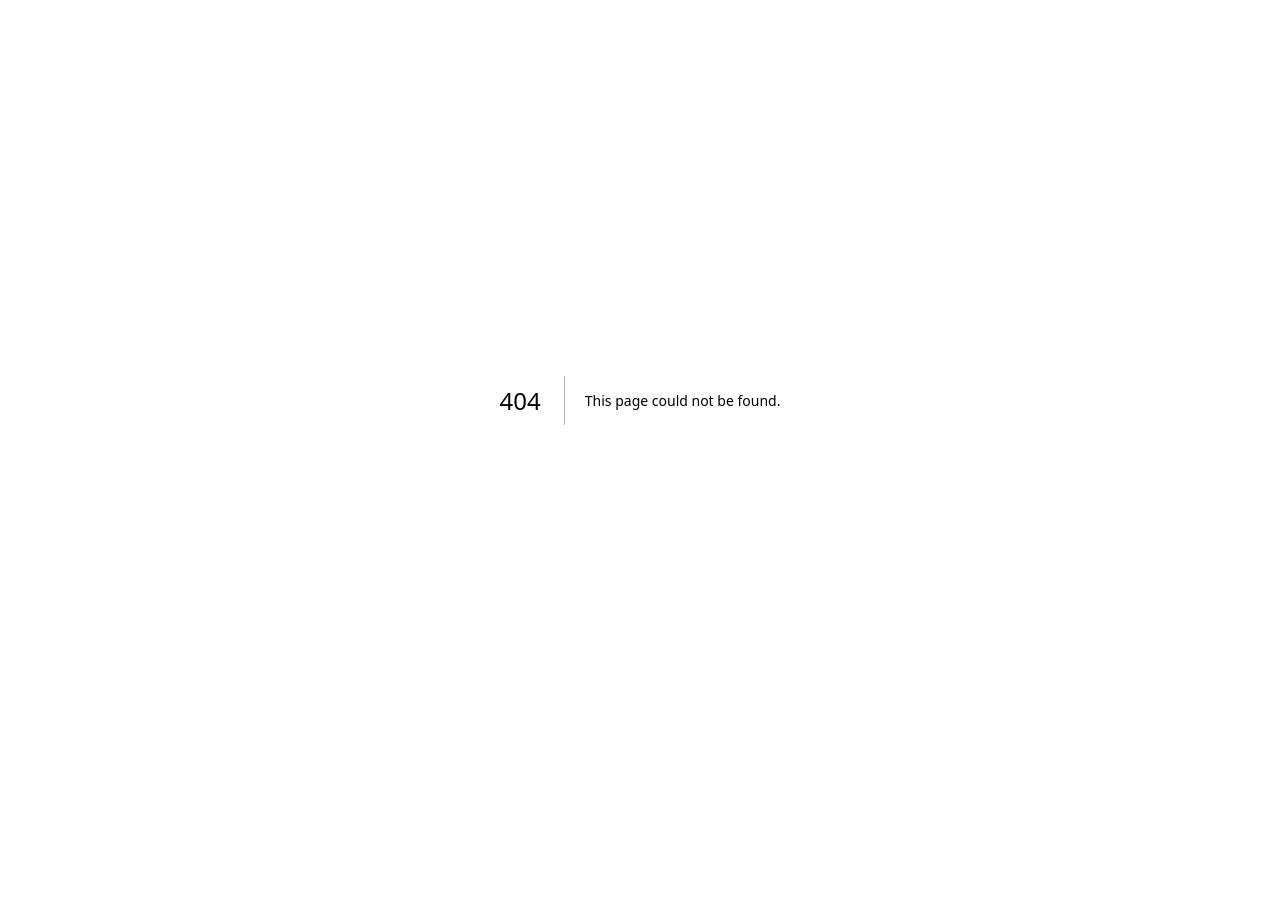
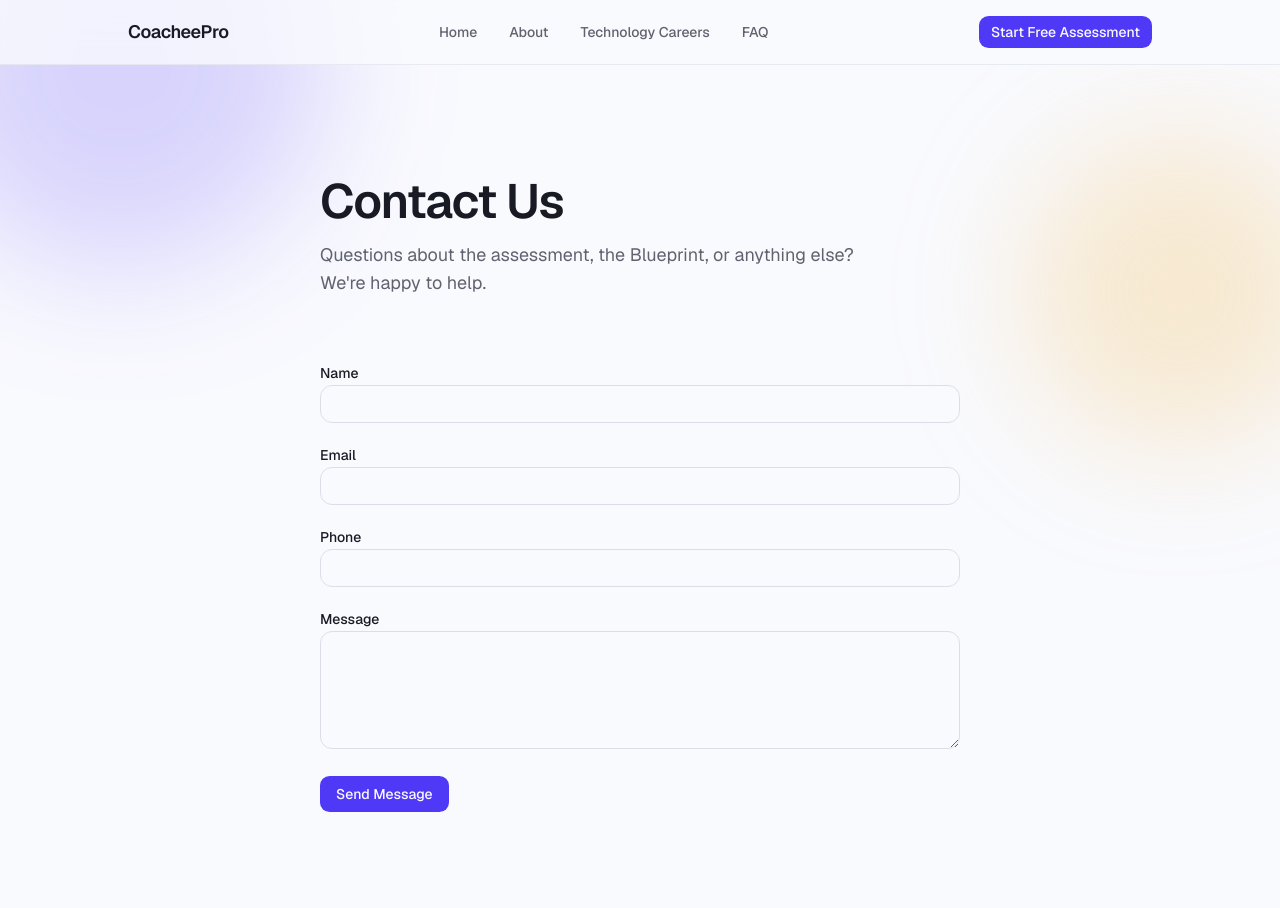
Before and after one commit to NaseerDragonRose/coachee-pro, a Next.js app: page /contact in a window 1280 px wide. Before the commit this address had no page. Shown: the top 908 px of the page. Before the commit the page ends 800 px from the top, so only its background shows below. Built offline with nearby package versions, Linux system fonts and the light colour scheme.

Commit message:
feat: add /contact page

```diff
--- /dev/null
+++ b/app/(marketing)/contact/page.tsx
@@ -0,0 +1,33 @@
+import type { Metadata } from "next"
+
+import { ContactForm } from "@/components/marketing/contact-form"
+import { PageHeader } from "@/components/marketing/page-header"
+import { Reveal } from "@/components/marketing/reveal"
+import { Section } from "@/components/marketing/section"
+import { WhatsappCard } from "@/components/marketing/whatsapp-card"
+
+export const metadata: Metadata = {
+  title: "Contact | CoacheePro",
+  description: "Get in touch with the CoacheePro team.",
+}
+
+export default function ContactPage() {
+  return (
+    <main className="flex flex-1 flex-col">
+      <PageHeader
+        title="Contact Us"
+        subtitle="Questions about the assessment, the Blueprint, or anything else? We're happy to help."
+      />
+      <Reveal>
+        <Section spacing="tight">
+          <ContactForm />
+        </Section>
+      </Reveal>
+      <Reveal>
+        <Section spacing="tight">
+          <WhatsappCard />
+        </Section>
+      </Reveal>
+    </main>
+  )
+}
```
